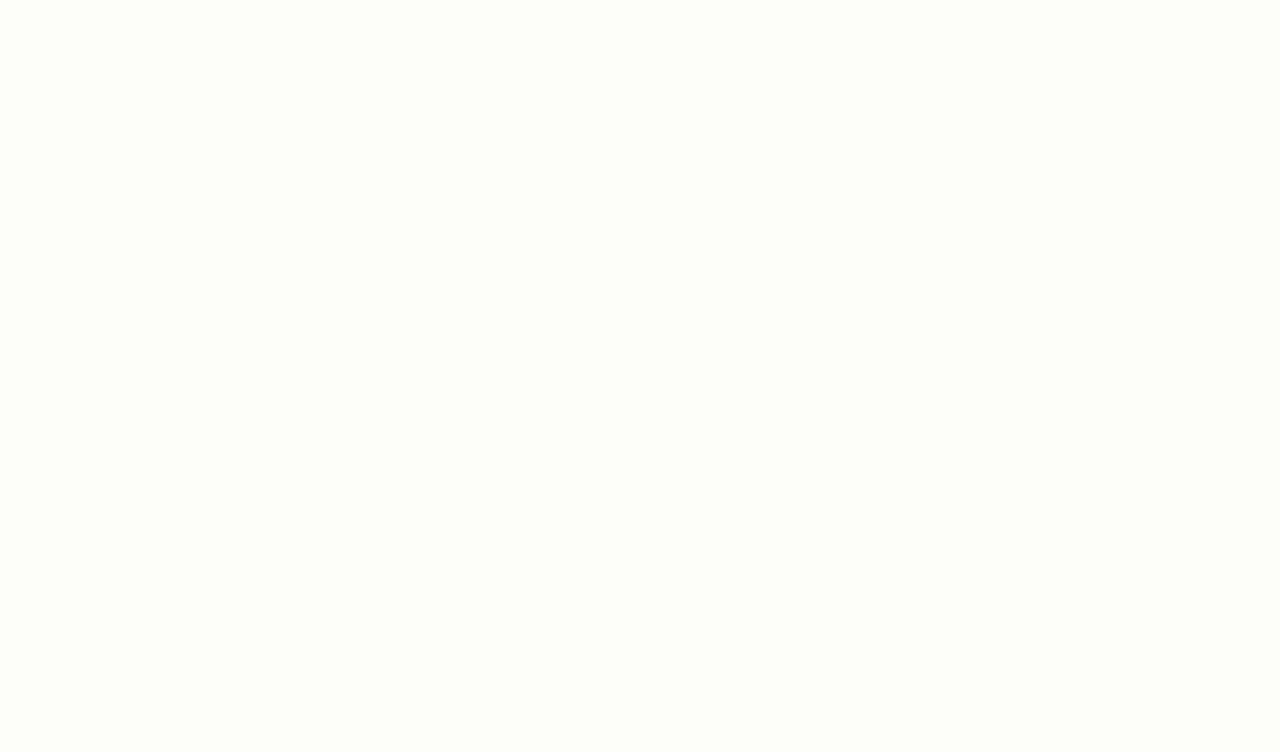
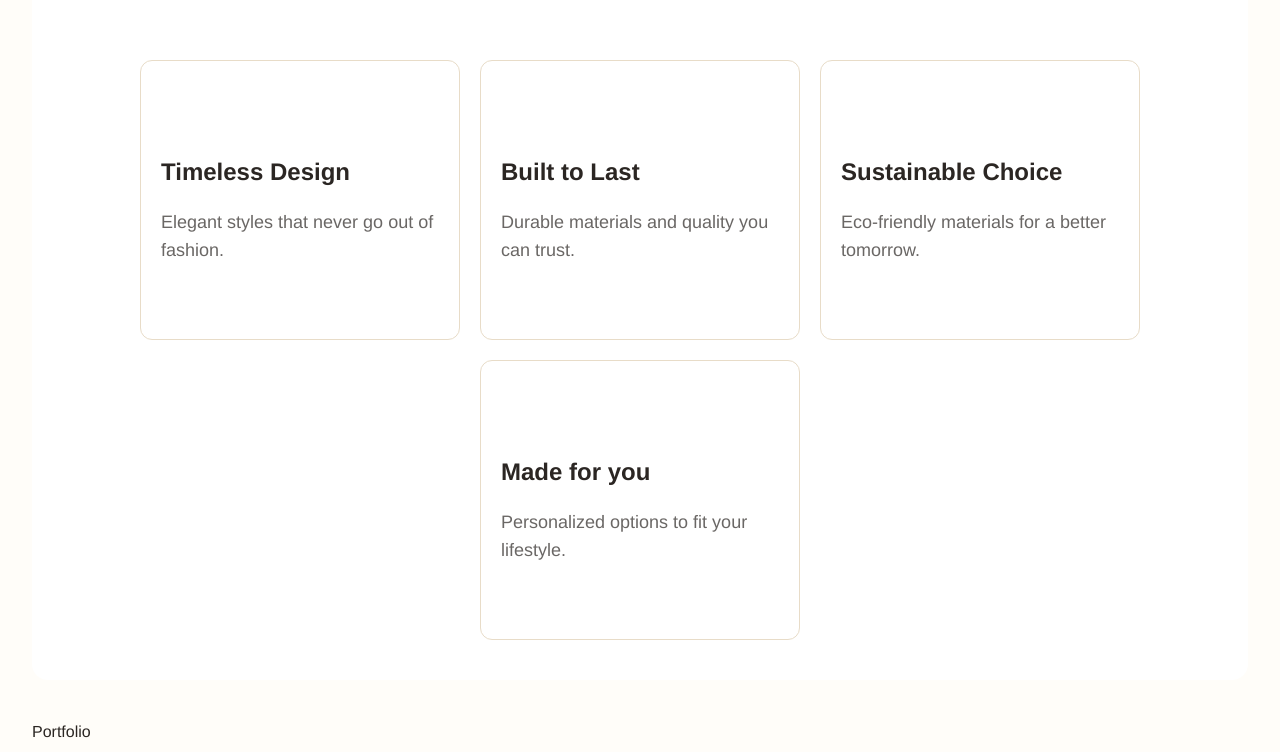
Before and after one commit to Evandereth/flyluxury, a React (Vite) app: page / in a window 1280 px wide. Shown: the part 1058-1810 px from the top of the page. Before the commit the page ends 800 px from the top, so only its background shows below. Built offline with nearby package versions, Linux system fonts and the light colour scheme.

Commit message:
extra section

```diff
--- a/src/App.jsx
+++ b/src/App.jsx
@@ -1,3 +1,5 @@
+import Portfolio from "./components/Portfolio"
+import Extra from "./components/Extra"
 import Hero from "./components/Hero"
 import Navbar from "./components/Navbar"
 
@@ -9,6 +11,8 @@
       <Navbar />
       <main>
         <Hero />
+        <Extra />
+        <Portfolio />
       </main>
     </div>
     </>
--- /dev/null
+++ b/src/components/Animation.jsx
@@ -0,0 +1,32 @@
+import { Children, useEffect, useRef, useState } from "react"
+
+export default function Animation({children, delay=0, className=''}){
+
+    const ref = useRef(null)
+    const [visible, setVisible] = useState(false)
+
+    useEffect(()=>{
+        const el= ref.current
+        const observer = new IntersectionObserver(([entry])=>{
+            if(entry.isIntersecting){
+                setVisible(true)
+                observer.disconnect() //lets me animate just once
+            }
+        },
+        {threshold: 0.15, rootMargin: '0px 0px -8% 0px'})
+        observer.observe(el)
+        return()=> observer.disconnect()
+    }, [])
+
+    return(
+        <>
+            <div
+            ref={ref}
+            style={{transitionDelay:`${delay}ms`}}
+            className={`transition duration-700 ease-out motion-reduce:transform-none motion-reduce:opacity-100 motion-reduce:none ${visible ? 'translate-y-0 opacity-100' : 'translate-y-6 opacity-0'}${className}`}
+            >
+                {children}
+            </div>
+        </>
+    )
+}
--- /dev/null
+++ b/src/components/Extra.jsx
@@ -0,0 +1,60 @@
+import Animation from "./Animation"
+
+
+export default function Extra(){
+
+const cards = [
+    {
+        id:1,
+        icon:'',
+        title: "Timeless Design",
+        caption: "Elegant styles that never go out of fashion."
+    },
+    {
+        id:2,
+        icon:'',
+        title: "Built to Last",
+        caption: "Durable materials and quality you can trust."
+    },
+    {
+        id:3,
+        icon:'',
+        title: "Sustainable Choice",
+        caption: "Eco-friendly materials for a better tomorrow."
+    },
+    {
+        id:4,
+        icon:'',
+        title: "Made for you",
+        caption: "Personalized options to fit your lifestyle."
+    }
+]
+
+    return(
+        <>
+            <section className="relative bg-white w-full rounded-2xl py-10 my-10">
+            <Animation>
+
+
+                <div className="w-full flex gap-5 flex-wrap justify-center items-center mt-10">
+                {
+                    cards.map((card)=>(
+                        <Animation>
+                        <div delay={100} key={card.id} className="w-70 h-50 md:w-50 md:h-50 lg:w-80 lg:h-70 p-5 rounded-xl border border-sand flex flex-col justify-center ">
+                                {card.icon}
+                                <h2 className="font-bold text-ink py-5 lg:text-2xl">
+                                    {card.title}
+                                </h2>
+                                <p className="text-ink/70 text-sm font-extralight lg:text-lg">
+                                    {card.caption}
+                                </p>
+                            </div>
+                        </Animation>
+                    ))
+                }
+                </div>
+            </Animation>
+            </section>
+        </>
+    )
+}
--- a/src/components/Hero.jsx
+++ b/src/components/Hero.jsx
@@ -1,10 +1,12 @@
+import Animation from "./Animation"
 import image from "../img/img3.jpg"
 
 export default function Hero() {
     return(
         <>
-            <section className=" w-full font-sans flex flex-col md:flex-row md:justify-center items-center gap-10 p-5 mt-10">
-                <div className="w-[90%] mt-20 md:w-[50%]">
+            <section className=" w-full font-sans flex flex-col md:flex-row md:justify-around items-center gap-10 p-5 mt-10">
+                <Animation>
+                    <div className="w-[90%] mt-20 md:w-[50%] lg:w-[90%] p-10 ">
                         <h2 className="uppercase text-[.8em] md:text-md lg:text-lg text-brass font-extralight">
                             rooms that feel as good as they look.
                         </h2>
@@ -12,19 +14,26 @@
                         <h1 className="text-ink font-semibold font-serif text-[2.5em] md:text-[2.8em] lg:text-[3.5em] py-3">
                             Creating Interiors that Inspire living
                         </h1>
-
+                        <Animation delay={200}>
                             <p className="py-2 my-2 md:my-1 lg:my-5 md:py-5 text-ink text-justify text-sm  lg:text-xl">
                                 <span className="text-brass underline">Fly Luxury</span> creates Interiors that blend beauty, comfort and functionality. Crafting spaces that harmonize modern aesthetics with timeless elegance, our contemprorary interior designs breathe life into every room, redefining the essence of chic living.
                             </p>
+                        </Animation>
+
 
                         <button className="lg:block uppercase border text-[.8em] lg:text-lg font-extralight rounded-md py-2 px-5 lg:my-5 cursor-pointer border-sand transition-colors duration-300 bg-ink text-ivory hover:bg-ivory hover:text-ink ">
                             book a consultation
                         </button>
                     </div>
+                </Animation>
 
+
+                <Animation delay={200}>
                     <div className="bg-sand w-80 md:w-[20em] md:h-[24em] lg:h-[40em] lg:w-[40em] h-[40em] mx-auto my-5 rounded-t-full ">
                         <img className="w-full h-full object-cover rounded-t-full hover:scale-101 transition-scale ease-in-out duration-300" src={image} alt="" />
                     </div>
+                </Animation>
+
 
 
             </section>
--- /dev/null
+++ b/src/components/Portfolio.jsx
@@ -0,0 +1,11 @@
+export default function Portfolio(){
+    return(
+        <>
+            <header>
+                <h1>
+                    Portfolio
+                </h1>
+            </header>
+        </>
+    )
+}
```
Lines whose indentation alone changed are shown as unchanged.
